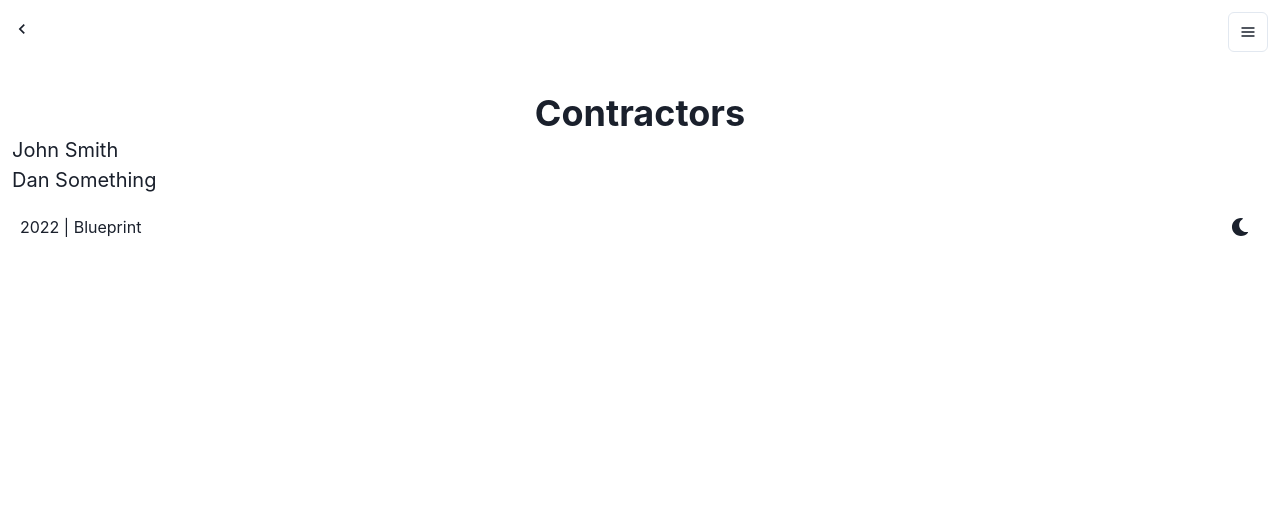
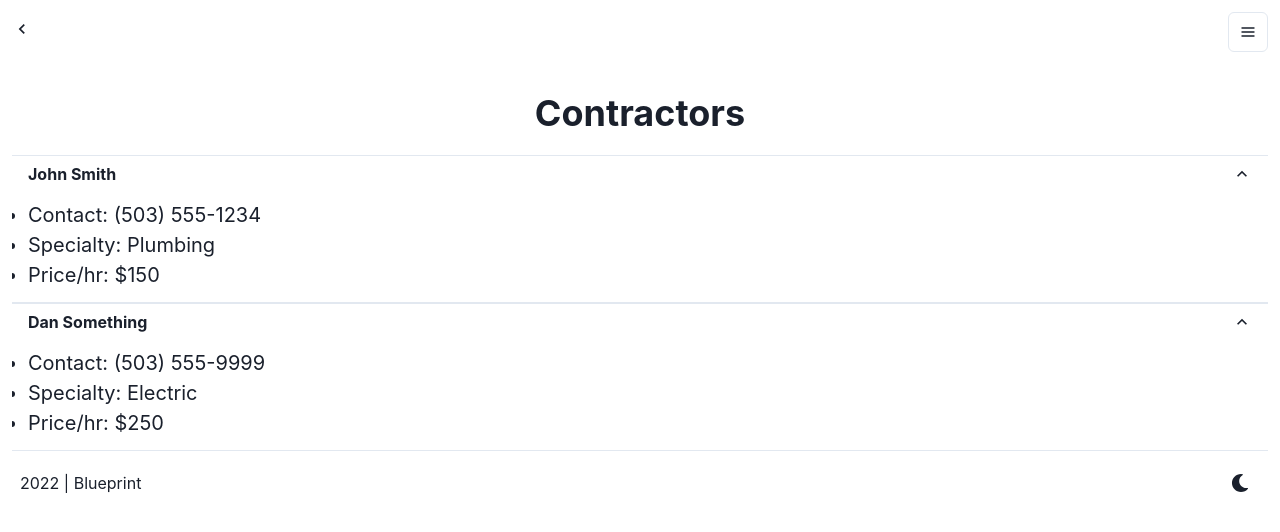
Before and after one commit to stephenparkhum/House-App-V2, a React (Create React App) app: page /contractors in a window 1280 px wide. Shown: the top 532 px of the page. Built offline with nearby package versions, Linux system fonts and the light colour scheme.

Commit message:
Adding accordion to contractor page

```diff
--- a/src/components/Contractors.tsx
+++ b/src/components/Contractors.tsx
@@ -1,4 +1,10 @@
-import { Box, Heading } from '@chakra-ui/react'
+import {
+  Accordion,
+  AccordionItem,
+  AccordionButton,
+  AccordionPanel,
+  AccordionIcon, Box, Heading
+} from '@chakra-ui/react'
 import React from 'react'
 import { Contractor } from '../types/types'
 
@@ -9,7 +15,35 @@ type Props = {
 const Contractors = ({ contractors }: Props) => {
 
   const displayContractors = () => {
-    return contractors.map(c => <li>{c.name}</li>)
+    return contractors.map(c => {
+      return (
+        <Accordion defaultIndex={[0]} allowMultiple>
+          <AccordionItem>
+            <Heading as="h3" size="2xl">
+              <AccordionButton>
+                <Box flex='1' fontWeight="bold" textAlign='left'>
+                  {c.name}
+                </Box>
+                <AccordionIcon />
+              </AccordionButton>
+            </Heading>
+            <AccordionPanel pb={3}>
+              <ul>
+                <li>
+                  Contact: {c.phoneNumber}
+                </li>
+                <li>
+                  Specialty: {c.specialty}
+                </li>
+                <li>
+                  Price/hr: ${c.costPerHour}
+                </li>
+              </ul>
+            </AccordionPanel>
+          </AccordionItem>
+        </Accordion>
+      )
+    })
   }
 
   return (
@@ -17,10 +51,8 @@ const Contractors = ({ contractors }: Props) => {
       <Heading>
         Contractors
       </Heading>
-      <Box textAlign="left">
-        <ul>
-          {displayContractors()}
-        </ul>
+      <Box mt="5" textAlign="left">
+        {displayContractors()}
       </Box>
     </Box>
   )
```
